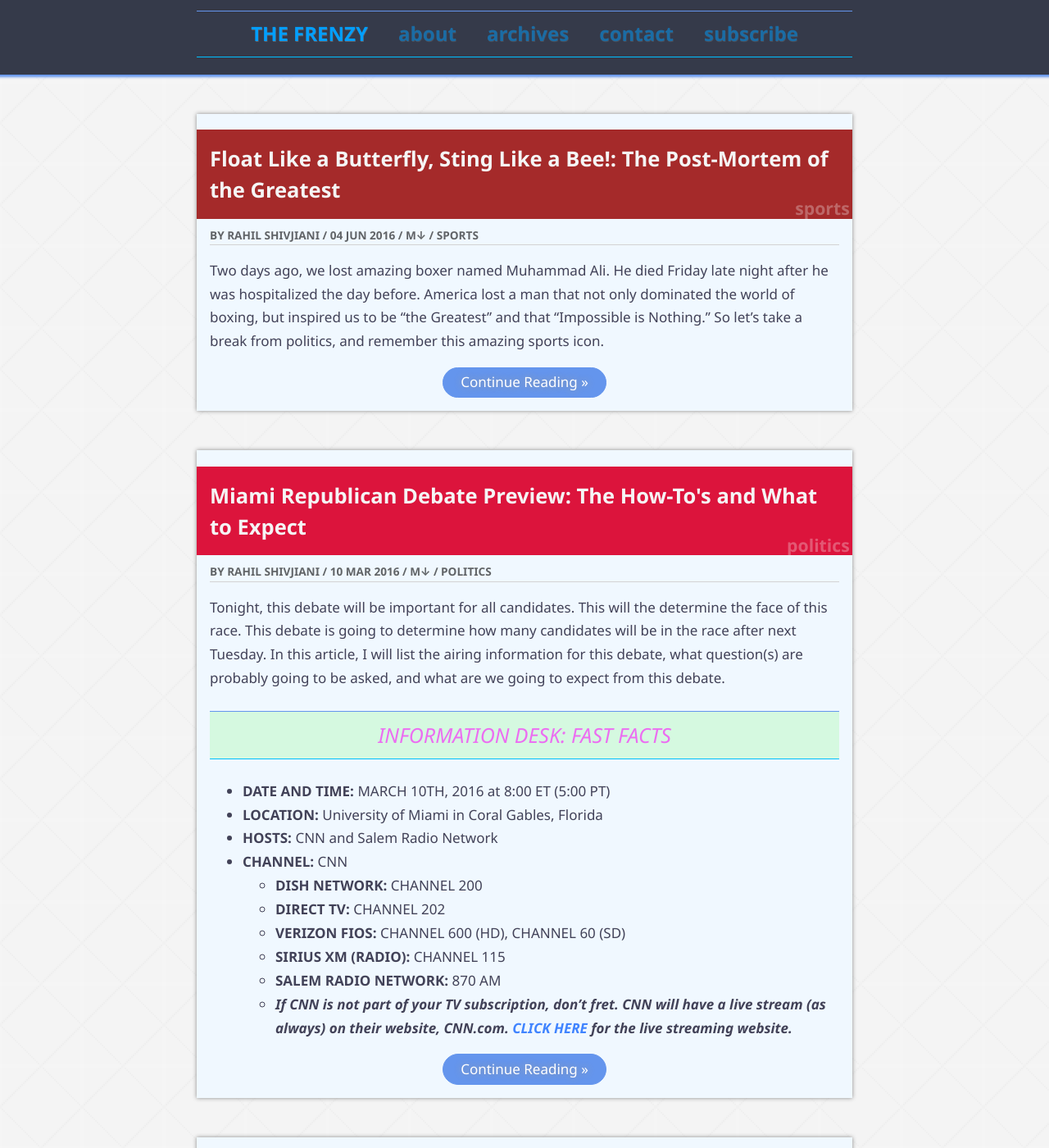
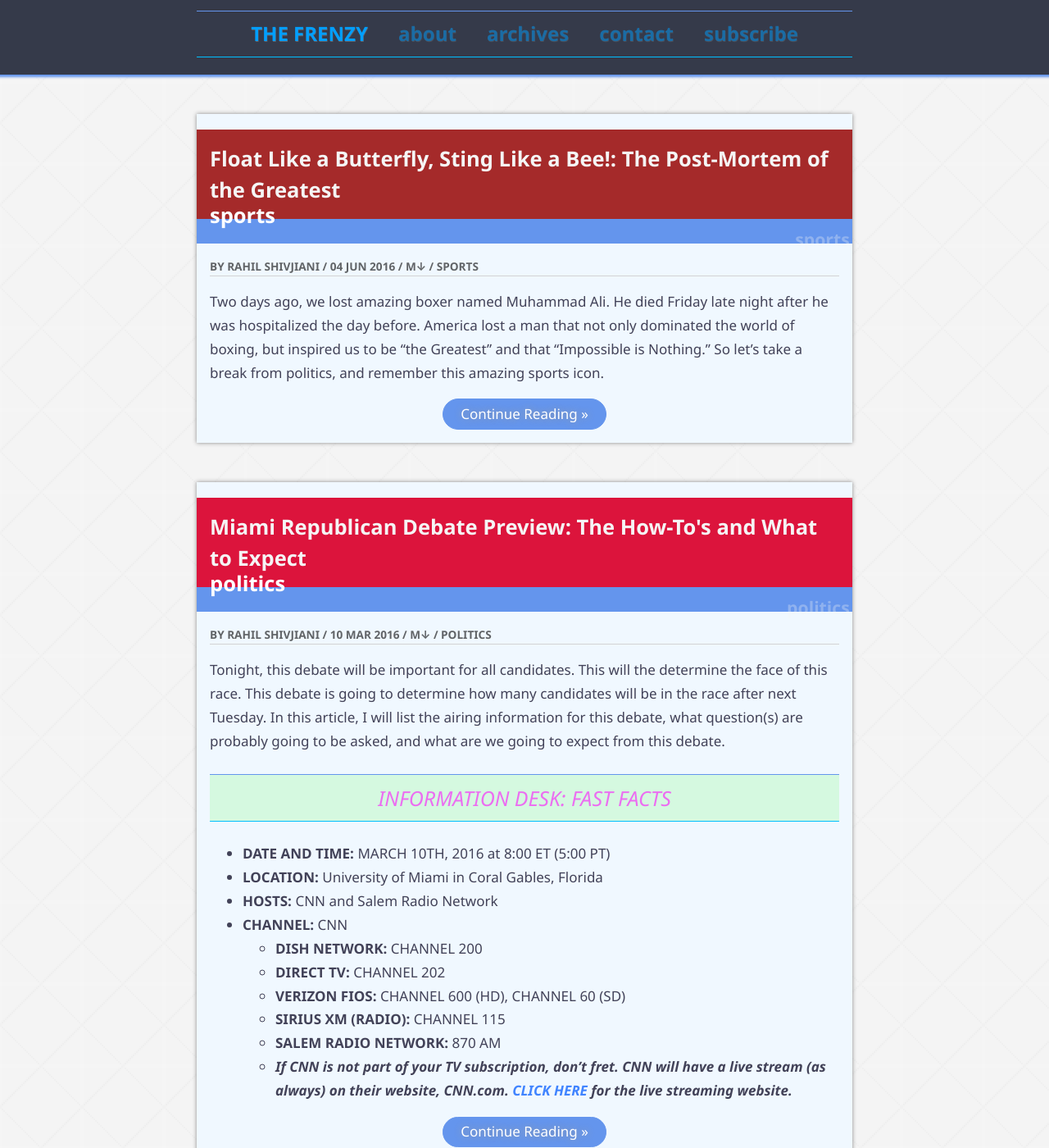
Before and after one commit to rshivjiani/rshivjiani.github.io, a Jekyll site: the page built from index.html, in a window 1280 px wide and 1400 px high. Shown: the whole window at 82% size. Built offline with Jekyll 4.4.1, drawn with Linux system fonts in a browser that asks for light colours; the list of posts is cut into pages by our own code; some of the changed text lies outside the part shown.

Commit message:
Added post category to header

```diff
--- a/index.html
+++ b/index.html
@@ -8,12 +8,12 @@ title: "The Frenzy"
   <article class="post">
     {% if post.category %}
     <h1 class="post-title category-{{ post.category | slugify }}">
+    <a href="{{ site.baseurl }}{{ post.url }}">{{ post.title }}</a>
+    <div class="post-category">{{ post.category }}</div>
     {% else %}
     <h1 class="post-title">
+    <a href="{{ site.baseurl }}{{ post.url }}">{{ post.title }}</a>
     {% endif %}
-      <a href="{{ site.baseurl }}{{ post.url }}">
-        {{ post.title }}
-      </a>
     </h1>
 
     <div class="post-meta">
```
